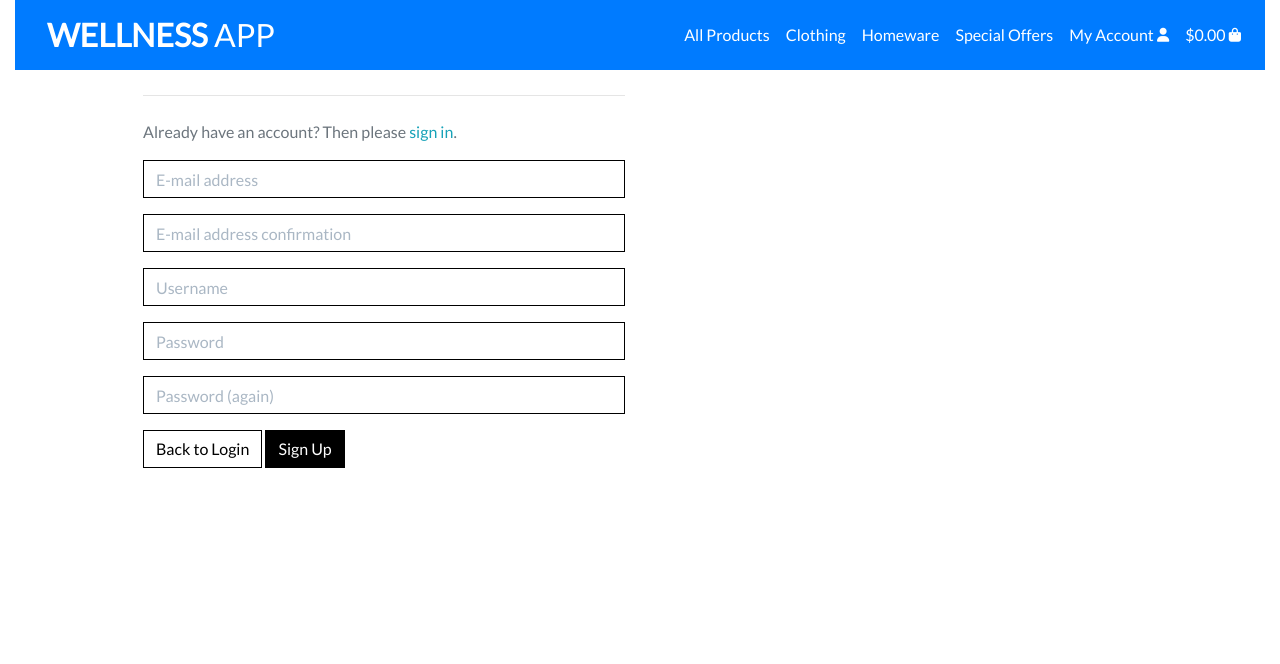
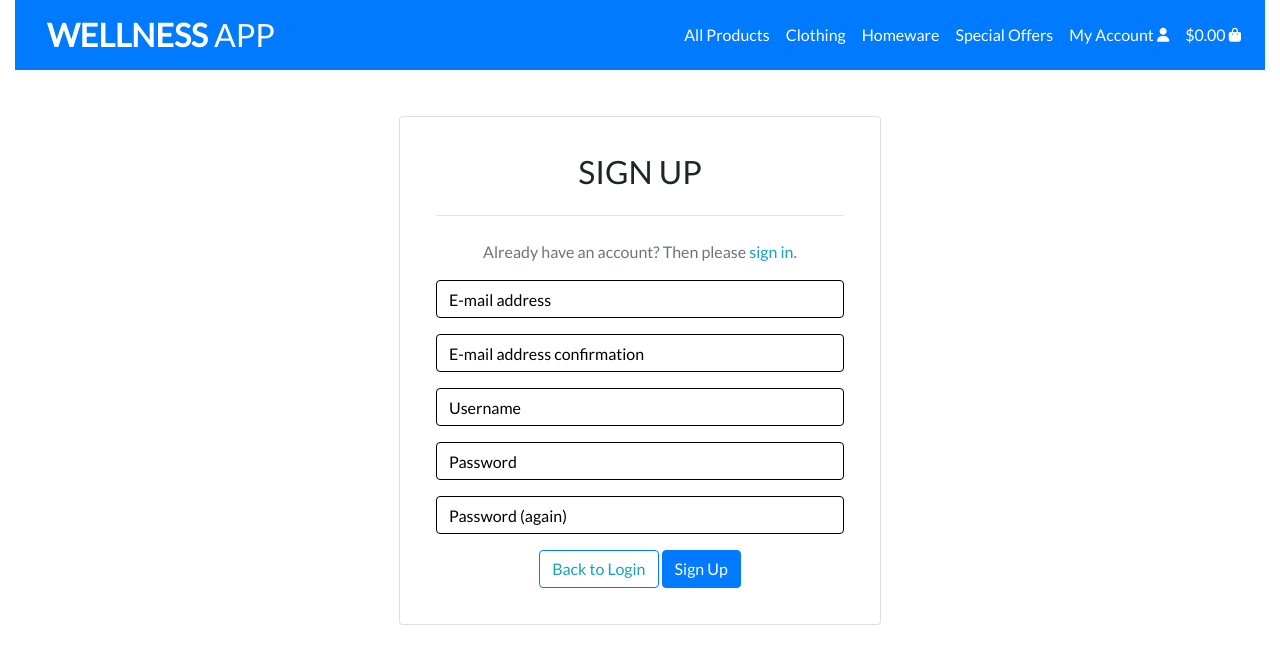
Before and after one commit to 21bq1a4215/wellness-app, a Django app: page /accounts/signup/ in a window 1280 px wide. Shown: the top 664 px of the page. Run offline with Django 3.2, Linux system fonts and the light colour scheme; some libraries are stand-ins or nearby versions.

Commit message:
Added further style to sign in and register pages

```diff
--- a/static/css/base.css
+++ b/static/css/base.css
@@ -60,6 +60,26 @@ body {
   letter-spacing: -.05rem;
 }
 
+/* register and login cards  */
+.card.card-style.login-style,
+.card.card-style2.register-style {
+  margin-top: 150px;
+  margin-bottom: 150px;
+  margin-left: 400px;
+  margin-right: 400px;
+  padding: 30px;
+  min-width: 300px
+}
+
+.embed-responsive {
+  position: relative;
+  display: block;
+  width: 100%;
+  height: 294px;
+  padding: 0;
+  overflow: hidden;
+}
+
 /* from Bulma */
 .icon {
     align-items: center;
@@ -78,26 +98,26 @@ body {
 }
 
 .shop-now-button {
-    background: black;
+    background: #007bff;
     color: white;
     min-width: 260px;
 }
 
 .btn-black {
-    background: black;
+    background: #007bff;
     color: white;
 }
 
 .btn-outline-black {
     background: white;
-    color: black !important; /* use important to override link colors for <a> elements */
-    border: 1px solid black;
+    color: #007bff!important; /* use important to override link colors for <a> elements */
+    border: 1px solid #007bff;
 }
 
 .btn-outline-black:hover,
 .btn-outline-black:active,
 .btn-outline-black:focus {
-    background: black;
+    background: #007bff;
     color: white !important;
 }
 
@@ -107,7 +127,7 @@ body {
 .btn-black:hover,
 .btn-black:active,
 .btn-black:focus {
-    background: #222;
+    background: #007bff;
     color: white;
 }
 
@@ -242,7 +262,6 @@ input[name='q']::placeholder {
 
 .allauth-form-inner-content input {
     border-color: #000;
-    border-radius: 0;
 }
 
 .allauth-form-inner-content label:not([for='id_remember']) {
@@ -250,7 +269,7 @@ input[name='q']::placeholder {
 }
 
 .allauth-form-inner-content input::placeholder {
-    color: #aab7c4;
+    color: #000;
 }
 
 .allauth-form-inner-content button,
@@ -265,12 +284,10 @@ input[name='q']::placeholder {
     -moz-user-select: none;
     -ms-user-select: none;
     user-select: none;
-    background-color: #000;
-    border: 1px solid #000;
+    background-color: #007bff;
     padding: .375rem .75rem;
     font-size: 1rem;
     line-height: 1.5;
-    border-radius: 0;
 
     /* standard bootstrap btn transitions */
     transition: color .15s ease-in-out,background-color .15s ease-in-out,border-color .15s ease-in-out,box-shadow .15s ease-in-out;
@@ -327,7 +344,7 @@ input[name='q']::placeholder {
     }
 
     .header-container {
-        padding-top: 0px;
+        padding-top: 116px;
     }
 }
 
--- a/templates/allauth/account/base.html
+++ b/templates/allauth/account/base.html
@@ -5,12 +5,17 @@
     <div class="container header-container">
         <div class="overlay"></div>
         <div class="row">
-            <div class="col-12 col-md-6">
-                <div class="allauth-form-inner-content">
-                    {% block inner_content %}
-                    {% endblock %}
+        <div class="col-md-6 offset-md-3">
+            <div class="card text-center p-3">
+                <div class="card-body">
+                    <div class="allauth-form-inner-content">
+                        {% block inner_content %}
+                        {% endblock %}
+                    </div>
                 </div>
             </div>
         </div>
+        </div>
     </div>
+
 {% endblock %}
--- a/templates/allauth/account/login.html
+++ b/templates/allauth/account/login.html
@@ -7,7 +7,6 @@
 
 {% block inner_content %}
 
-<hr>
 <h2 class="logo-font mb-4">{% trans "Sign In" %}</h2>
 <hr>
 
@@ -41,8 +40,8 @@ for a {{ site_name }} account and sign in below:{% endblocktrans %}</p>
   {% if redirect_field_value %}
   <input type="hidden" name="{{ redirect_field_name }}" value="{{ redirect_field_value }}" />
   {% endif %}
-  <a class="btn btn-outline-black rounded-0" href="{% url 'home' %}">Home</a>
-  <button class="primaryAction" type="submit">{% trans "Sign In" %}</button>
+  <a class="btn btn-outline-primary" href="{% url 'home' %}">Back Home</a>
+  <button class="btn btn-primary primaryAction" type="submit">{% trans "Sign In" %}</button>
   <p class="mt-2">
     <a class="button secondaryAction" href="{% url 'account_reset_password' %}">{% trans "Forgot Password?" %}</a>
   </p>
--- a/templates/allauth/account/logout.html
+++ b/templates/allauth/account/logout.html
@@ -15,7 +15,7 @@
   {% if redirect_field_value %}
   <input type="hidden" name="{{ redirect_field_name }}" value="{{ redirect_field_value }}"/>
   {% endif %}
-  <a class="btn btn-outline-black rounded-0" href="{% url 'home' %}">Cancel</a>
+  <a class="btn btn-primary" href="{% url 'home' %}">Cancel</a>
   <button type="submit">{% trans 'Sign Out' %}</button>
 </form>
 
--- a/templates/allauth/account/password_change.html
+++ b/templates/allauth/account/password_change.html
@@ -12,7 +12,7 @@
     <form method="POST" action="{% url 'account_change_password' %}" class="password_change">
         {% csrf_token %}
         {{ form|crispy }}
-        <a class="btn btn-outline-black rounded-0" href="{% url 'account_login' %}">Back to Login</a>
+        <a class="btn btn-primary" href="{% url 'account_login' %}">Back to Login</a>
         <button type="submit" name="action">{% trans "Change Password" %}</button>
     </form>
 {% endblock %}
--- a/templates/allauth/account/password_reset.html
+++ b/templates/allauth/account/password_reset.html
@@ -19,7 +19,7 @@
     <form method="POST" action="{% url 'account_reset_password' %}" class="password_reset">
         {% csrf_token %}
         {{ form|crispy }}
-        <a class="btn btn-outline-black rounded-0" href="{% url 'account_login' %}">Back to Login</a>
+        <a class="btn btn-primary" href="{% url 'account_login' %}">Back to Login</a>
         <input type="submit" value="{% trans 'Reset My Password' %}" />
     </form>
 
--- a/templates/allauth/account/password_reset_from_key.html
+++ b/templates/allauth/account/password_reset_from_key.html
@@ -16,7 +16,7 @@
             <form method="POST" action="{{ action_url }}">
                 {% csrf_token %}
                 {{ form|crispy }}
-                <a class="btn btn-outline-black rounded-0" href="{% url 'account_login' %}">Back to Login</a>
+                <a class="btn btn-primary" href="{% url 'account_login' %}">Back to Login</a>
                 <input type="submit" name="action" value="{% trans 'change password' %}"/>
             </form>
         {% else %}
--- a/templates/allauth/account/signup.html
+++ b/templates/allauth/account/signup.html
@@ -5,7 +5,7 @@
 {% block head_title %}{% trans "Signup" %}{% endblock %}
 
 {% block inner_content %}
-<hr>
+
 <h2 class="logo-font mb-4">{% trans "Sign Up" %}</h2>
 <hr>
 
@@ -17,8 +17,8 @@
   {% if redirect_field_value %}
   <input type="hidden" name="{{ redirect_field_name }}" value="{{ redirect_field_value }}" />
   {% endif %}
-  <a class="btn btn-outline-black rounded-0" href="{% url 'account_login' %}">Back to Login</a>
-  <button type="submit">{% trans "Sign Up" %}</button>
+  <a class="btn btn-outline-primary" href="{% url 'account_login' %}">Back to Login</a>
+  <button class="btn btn-primary" type="submit">{% trans "Sign Up" %}</button>
 </form>
 
 {% endblock %}
```
Also changed, not shown: home/templates/home/index.html (+4 -4 lines), db.sqlite3.
